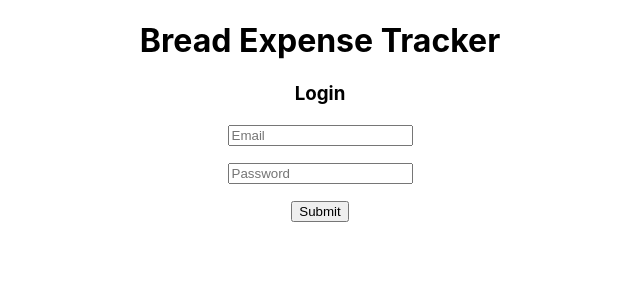
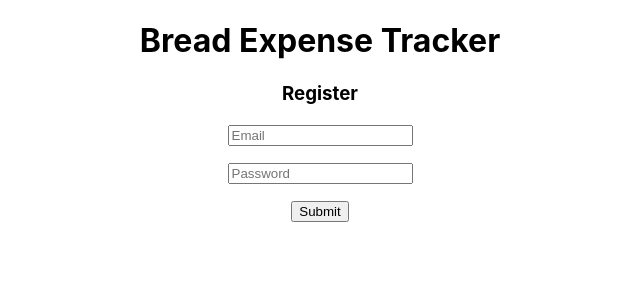
Before and after one commit to fizzleRaider7645/bread, a React (Create React App) app in the folder client/: page /register in a window 1280 px wide. Shown: the top 300 px of the page, without its empty margins (320-960 px from the left). Built offline with nearby package versions, Linux system fonts and the light colour scheme; no server answers.

Commit message:
update Register component

```diff
--- a/client/src/App.js
+++ b/client/src/App.js
@@ -1,5 +1,5 @@
 import React, { Component } from 'react';
-import { BrowserRouter, Switch, Route } from 'react-router-dom';
+import { BrowserRouter as Router, Link, Redirect, Switch, Route } from 'react-router-dom';
 import './App.css';
 import { connect } from 'react-redux';
 // import User from './containers/User'
@@ -7,12 +7,14 @@ import Login from './containers/Login';
 import Register from './containers/Register';
 import Account from './containers/Account';
 // import { returnUser } from './actions/App'
+import Auth from './modules/Auth'
+import { API_URL } from './actions/apiUrl'
 
 class App extends Component {
   constructor() {
     super()
     this.state = {
-      isLoginOpen: true, isRegisterOpen: true
+      auth: Auth.isUserAuthenticated()
     };
   }
 /* get the session - via function
@@ -29,26 +31,52 @@ class App extends Component {
   //   this.props.returnUser(baked['userLoggedin'])
   // }
 
+  handleRegistrationSubmit = (event, data) => {
+    event.preventDefault()
+    fetch(`${API_URL}/users`, {
+      method: 'POST',
+      body: JSON.stringify({
+        user: data
+      }),
+      headers: {
+        'Content-Type': 'application/json',
+      }
+    }).then(res => res.json())
+    .then(res => {
+      Auth.authenticateToken(res.token)
+      this.setState({
+        auth: Auth.isUserAuthenticated(),
+      })
+    }).catch(err => console.log(err))
+  }
+
   render() {
     return (
-      <React.Fragment>
+      <Router>
+        <React.Fragment>
         <h1 className="AppTitle" >Bread Expense Tracker</h1>
-          {this.props.login.login ?
+
+          <Route
+            exact path="/register"
+            render={ () => <Register handleRegistrationSubmit={this.handleRegistrationSubmit} /> }
+          />
+          {/* {this.props.login.login ?
           <div>
-            <BrowserRouter>
+            <Router>
             <Switch>
             <Route exact path="/" component={Account}/>
             </Switch>
-            </BrowserRouter>
+            </Router>
           </div> :
           <div>
-            <BrowserRouter>
+            <Router>
             <Switch>
             <Route exact path="*" component={Login}/>
             </Switch>
-            </BrowserRouter>
-          </div>}
-      </React.Fragment>
+            </Router>
+          </div>} */}
+        </React.Fragment>
+      </Router>
     );
   }
 }
--- a/client/src/containers/Register.js
+++ b/client/src/containers/Register.js
@@ -12,10 +12,10 @@ class Register extends Component {
         }
       }
 
-      handleSubmit = event => {
-        event.preventDefault()
-        // this.props.register(this.state)
-    }
+    //   handleSubmit = event => {
+    //     event.preventDefault()
+    //     // this.props.register(this.state)
+    // }
 
     handleChange = event => {
         const name = event.target.name
@@ -27,7 +27,7 @@ class Register extends Component {
     render() {
         return (
             <div className="RegisterContainter">
-                <form onSubmit={this.handleSubmit} className="RegisterForm">
+                <form onSubmit={(event) => this.props.handleRegistrationSubmit(event, this.state) } className="RegisterForm">
                     <h3 className="RegisterHeader">Register</h3>
                     <p><input onChange={this.handleChange} placeholder="Email" name="email" value={this.state.email}></input></p>
                     <p><input onChange={this.handleChange} placeholder="Password" name="password" value={this.state.password}></input></p>
@@ -38,4 +38,5 @@ class Register extends Component {
     }
 }
 
-export default connect(null, null)(Register)
+// export default connect(null, null)(Register)
+export default Register
--- /dev/null
+++ b/client/src/modules/Auth.js
@@ -0,0 +1,19 @@
+class Auth {
+    static authenticateToken(token) {
+        sessionStorage.setItem('token', token);
+    }
+
+    static isUserAuthenticated() {
+        return sessionStorage.getItem('token') !== null;
+    }
+
+    static deauthenticateUser() {
+        sessionStorage.removeItem('token');
+    }
+
+    static getToken() {
+        return sessionStorage.getItem('token');
+    }
+}
+
+export default Auth;
```
Also changed, not shown: 1 other file (tests, documents, lock files or other folders).
